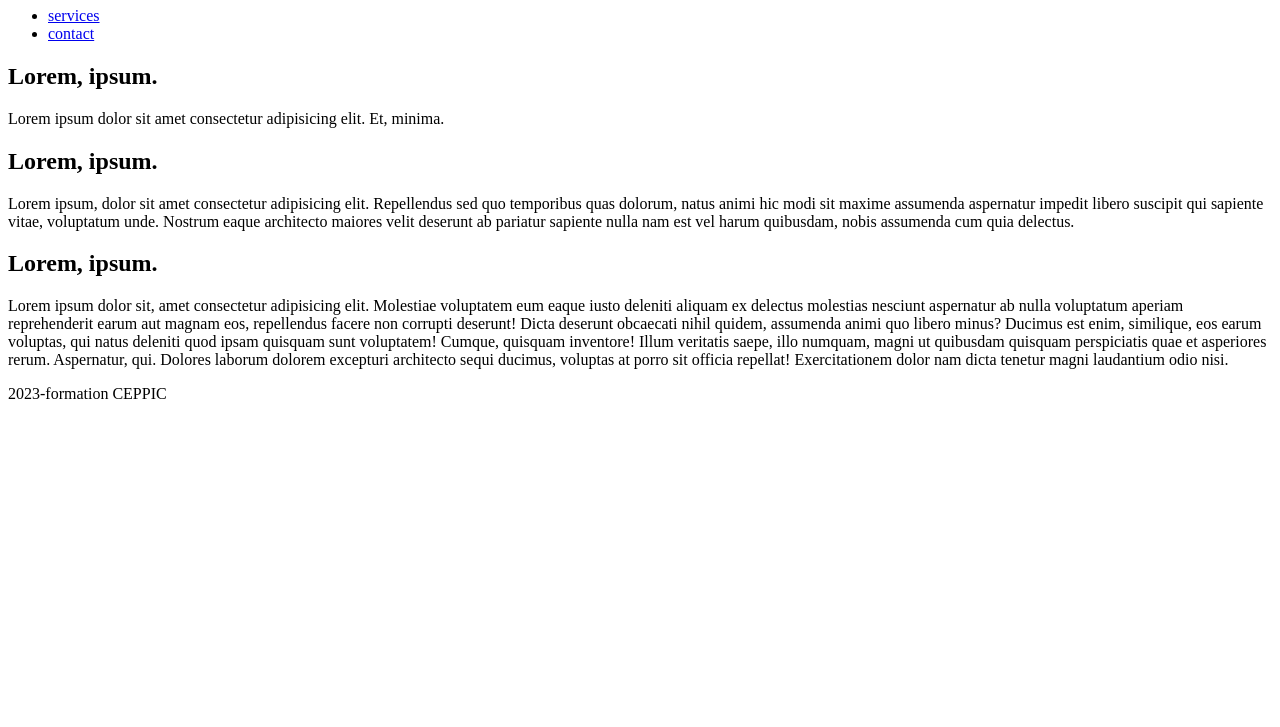
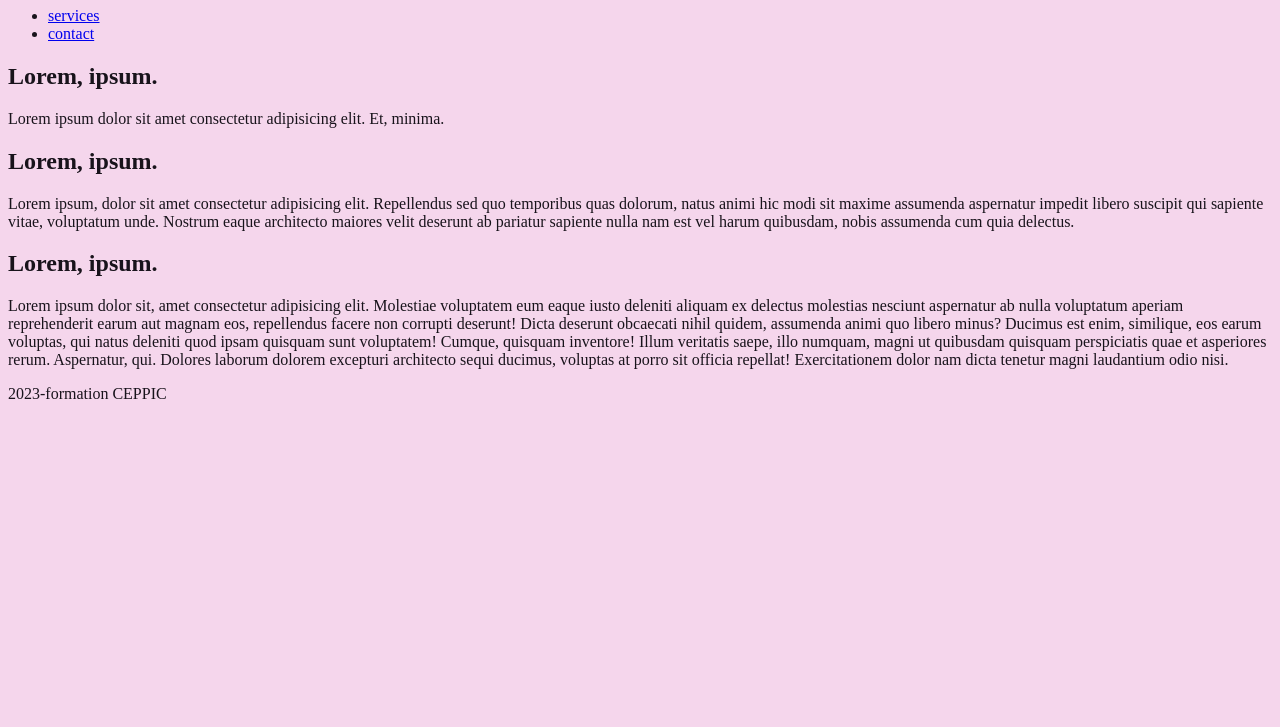
Before and after one commit to bgtmarine/ceppic-CSS, a plain HTML site: page index.html in a window 1280 px wide. Shown: the part 73-800 px from the top of the page. Drawn offline with Linux system fonts and the light colour scheme.

Commit message:
mis en place CSS

```diff
--- /dev/null
+++ b/asset/css/styles.css
@@ -0,0 +1,4 @@
+body {
+  color: rgb(24, 19, 27);
+  background-color: rgb(245, 214, 236);
+}
--- a/index.html
+++ b/index.html
@@ -3,6 +3,8 @@
   <head>
     <meta charset="UTF-8" />
     <meta name="viewport" content="width=device-width, initial-scale=1.0" />
+    <link rel="stylesheet" href="./asset/css/styles.css">
+
     <title>Document</title>
   </head>
   <body>
```
